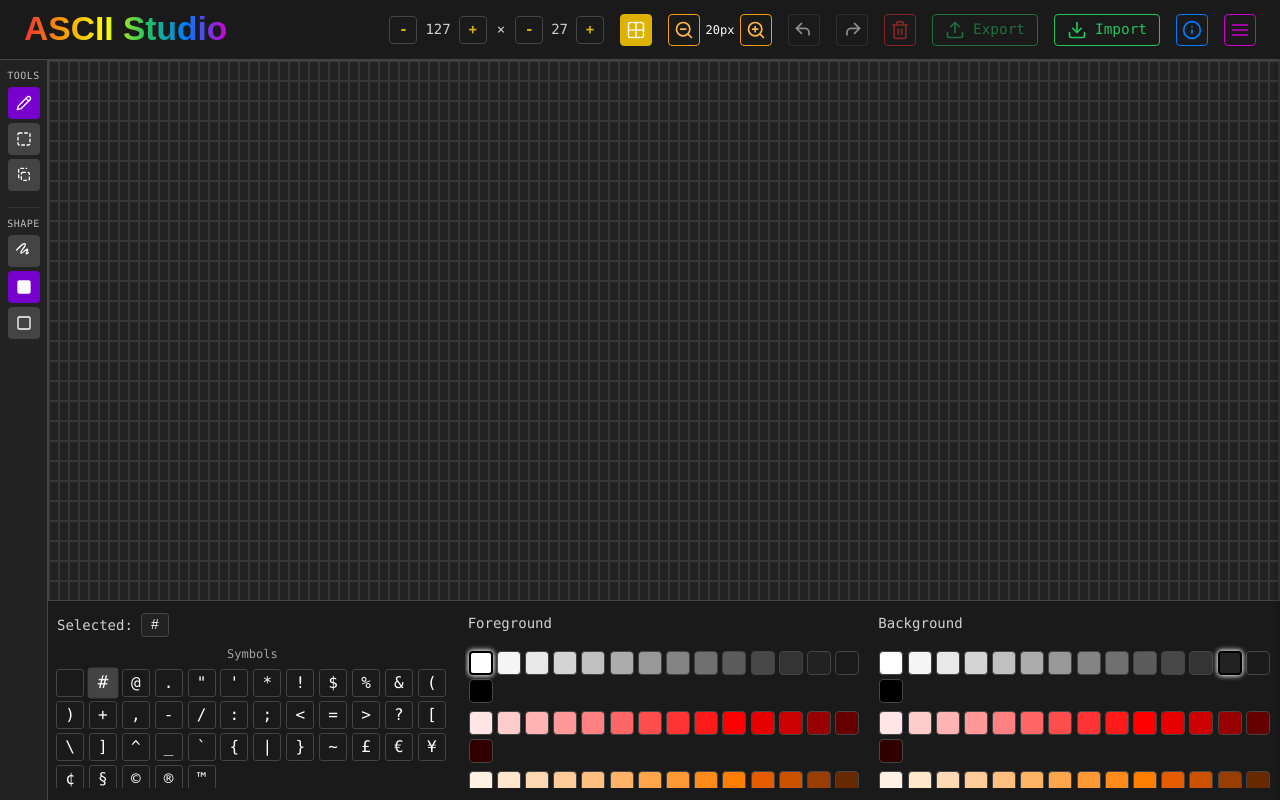
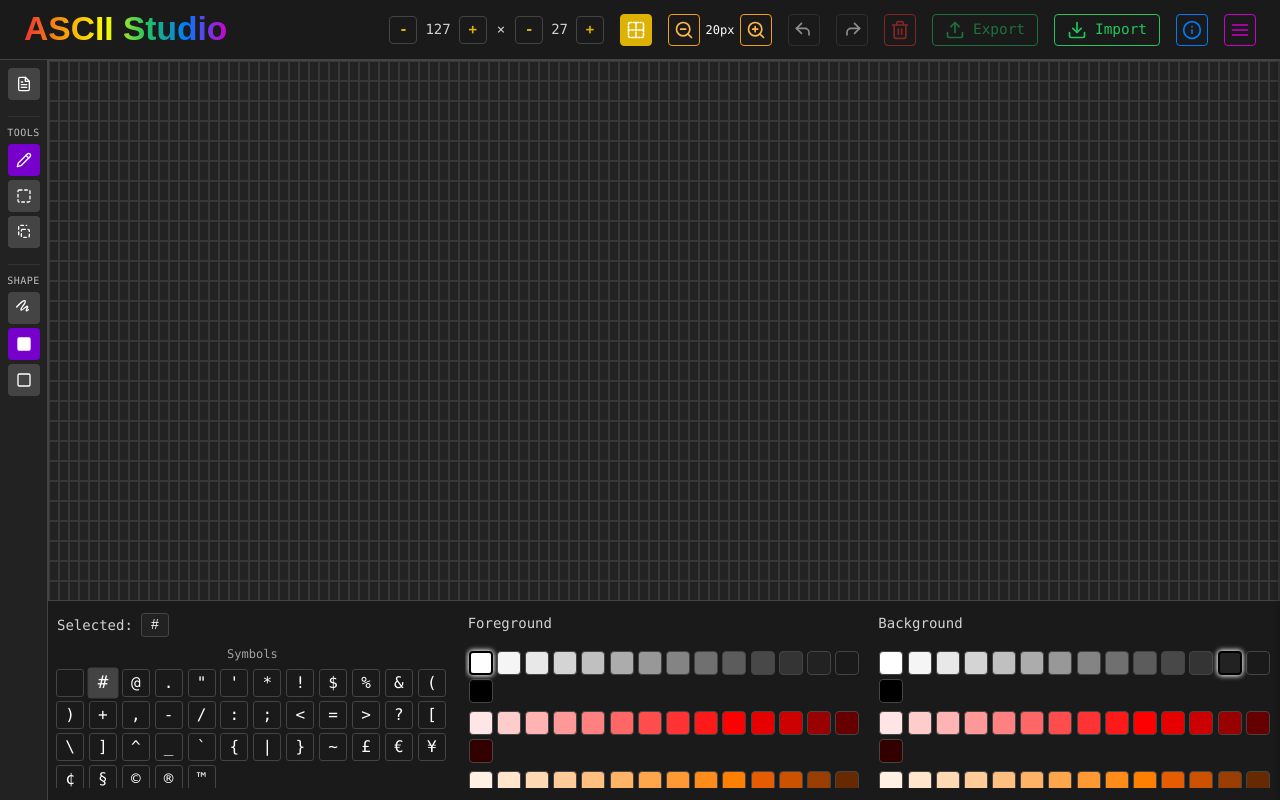
Before and after one commit to MarinaPrice-Dev/ascii-map-generator, a React (Vite) app: page / in a window 1280 px wide. Built offline with nearby package versions, Linux system fonts and the light colour scheme; a web font is replaced by a local one.

Commit message:
feat: add new grid

```diff
--- a/src/App.css
+++ b/src/App.css
@@ -146,8 +146,8 @@
 
 /* Custom scrollbar for main */
 main::-webkit-scrollbar {
-  width: 12px;
-  height: 12px;
+  width: 8px;
+  height: 8px;
 }
 
 main::-webkit-scrollbar-track {
--- a/src/App.tsx
+++ b/src/App.tsx
@@ -566,7 +566,7 @@
       />
 
       <div className="main-content">
-        <Sidebar onRotate={handleRotate} onMirror={handleMirror} />
+        <Sidebar onRotate={handleRotate} onMirror={handleMirror} onReset={handleReset} />
         <div className="content-area">
           {/* Main Grid Area */}
           <main ref={mainRef} className={`main-grid-area ${isMenuOpen ? 'menu-open' : ''} ${isImageDialogOpen ? 'imageimportdialog-open' : ''}`}>
--- a/src/components/icons/Icons.tsx
+++ b/src/components/icons/Icons.tsx
@@ -252,3 +252,13 @@
     <path d="M12 15V3" />
   </svg>
 );
+
+export const NewFileIcon: React.FC = () => (
+  <svg xmlns="http://www.w3.org/2000/svg" width="24" height="24" viewBox="0 0 24 24" fill="none" stroke="currentColor" strokeWidth="2" strokeLinecap="round" strokeLinejoin="round">
+    <path d="M14 2H6a2 2 0 0 0-2 2v16a2 2 0 0 0 2 2h12a2 2 0 0 0 2-2V8z" />
+    <polyline points="14 2 14 8 20 8" />
+    <line x1="16" y1="13" x2="8" y2="13" />
+    <line x1="16" y1="17" x2="8" y2="17" />
+    <polyline points="10 9 9 9 8 9" />
+  </svg>
+);
--- a/src/components/sidebar/Sidebar.tsx
+++ b/src/components/sidebar/Sidebar.tsx
@@ -4,31 +4,43 @@
 import {
   PencilIcon, SingleBoxIcon, MultipleBoxIcon,
   AreaIcon, RectangleIcon, CellsIcon,
-  RotateLeftIcon, RotateRightIcon, FlipHorizontalIcon, FlipVerticalIcon
+  RotateLeftIcon, RotateRightIcon, FlipHorizontalIcon, FlipVerticalIcon,
+  NewFileIcon
 } from '../icons/Icons';
 import './Sidebar.css';
 
 interface SidebarProps {
   onRotate: (direction: 'left' | 'right') => void;
   onMirror: (direction: 'horizontal' | 'vertical') => void;
+  onReset: () => void;
 }
 
-const Sidebar: React.FC<SidebarProps> = ({ onRotate, onMirror }) => {
+const Sidebar: React.FC<SidebarProps> = ({ onRotate, onMirror, onReset }) => {
   const {
     activeTool,
     selectionMode,
     setActiveTool,
-    setSelectionMode,
-    clearSelection,
-    getSelectedCellsCount
+    setSelectionMode
   } = useSelectionStore();
-
-  const selectedCount = getSelectedCellsCount();
 
   return (
     <aside className="sidebar">
       <div className="sidebar-content">
+        {/* New Grid Section */}
+        <div className="sidebar-section">
+          <div className="sidebar-buttons">
+            <button
+              onClick={onReset}
+              className="sidebar-btn"
+              title="New grid"
+            >
+              <NewFileIcon />
+            </button>
+          </div>
+        </div>
 
+        {/* Visual Separator */}
+        <div className="sidebar-separator"></div>
 
         {/* Mode Section */}
         <div className="sidebar-section">
```
Also changed, not shown: 1 other file (tests, documents, lock files or other folders).
